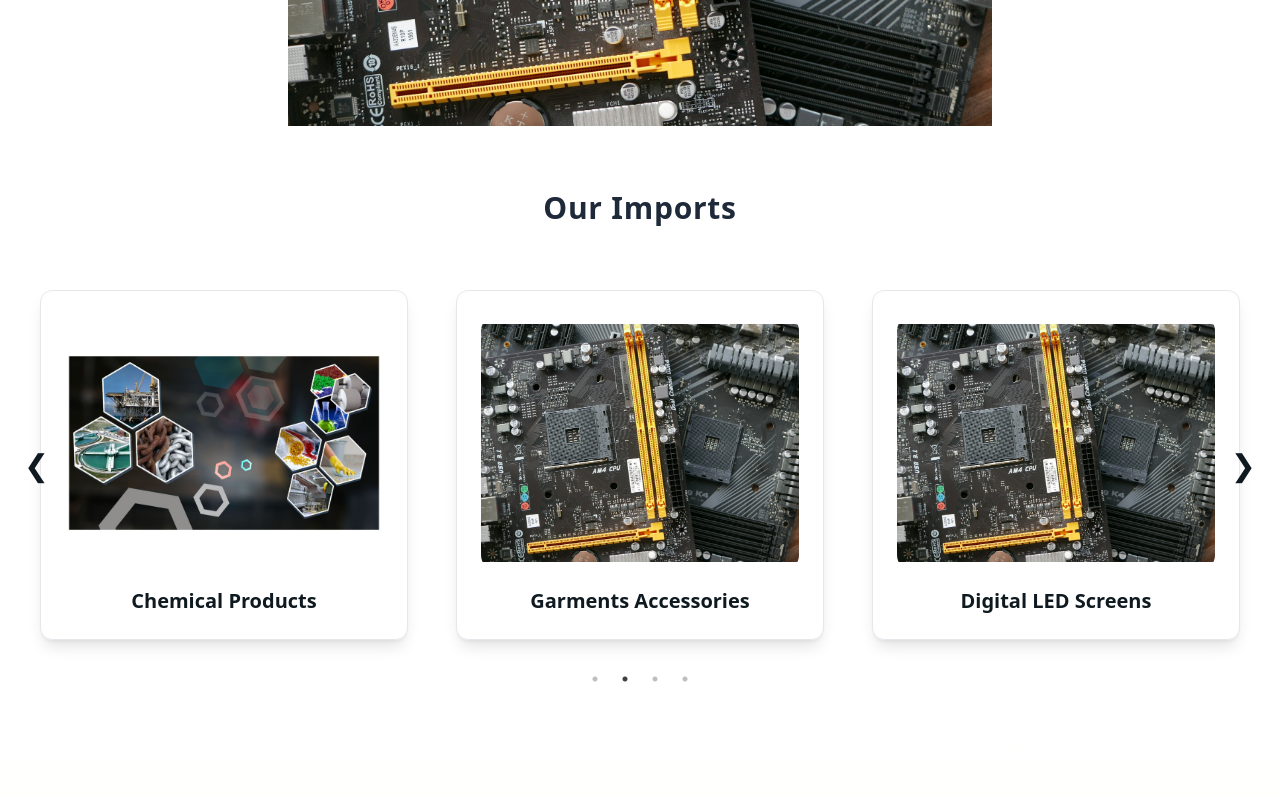
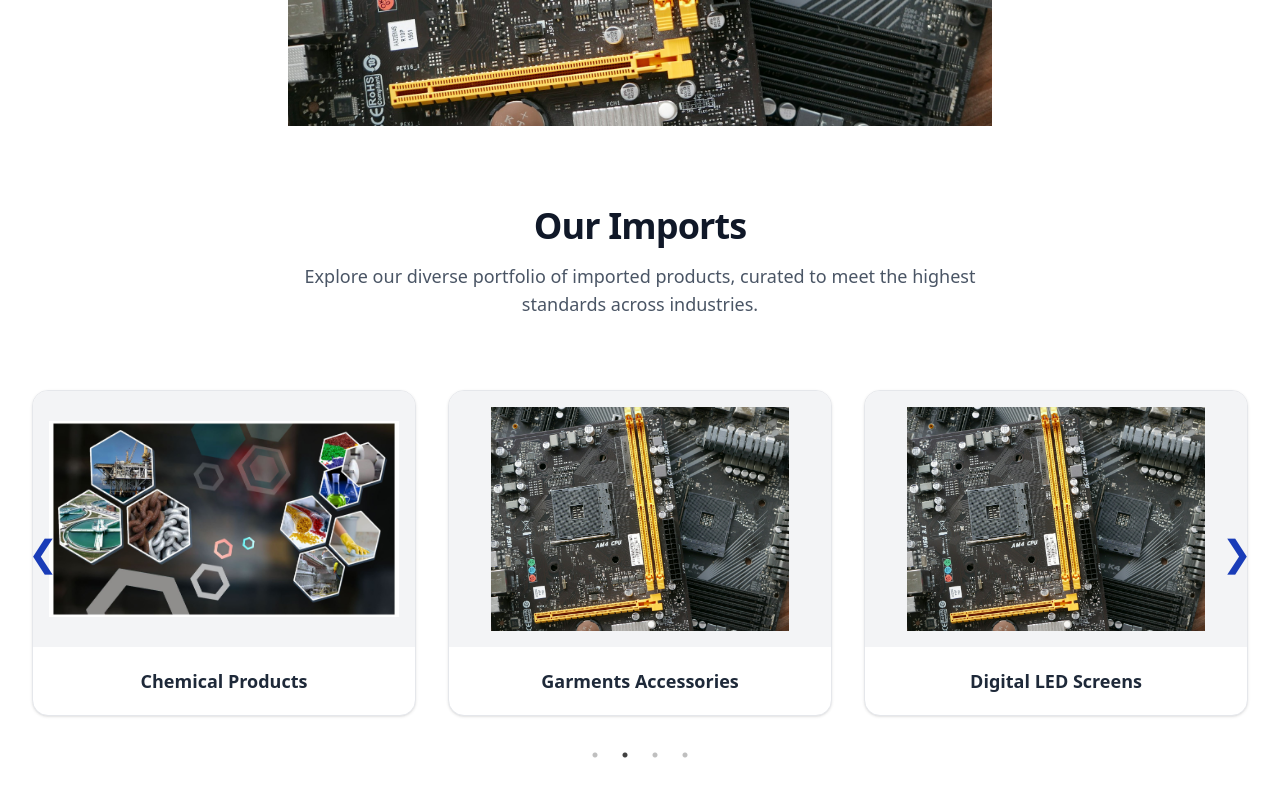
Before and after one commit to Imran-2020331101/Momen_Traders_portfolio, a React (Vite) app: page / in a window 1280 px wide. Shown: the part 540-1336 px from the top of the page. Built offline with nearby package versions, Linux system fonts and the light colour scheme.

Commit message:
ready 0.3

```diff
--- a/src/components/Navbar.jsx
+++ b/src/components/Navbar.jsx
@@ -36,11 +36,11 @@
             {/* Desktop View - Full Info */}
             <div className="hidden sm:flex items-center space-x-2 hover:text-blue-500 transition-colors duration-200">
               <PhoneIcon className="w-5 h-5 text-blue-600" />
-              <a href="tel:+919925460006">(+880) 1906019777</a>
+              <a href="tel:+8801906019777">(+880) 1906019777</a>
             </div>
             <div className="hidden sm:flex items-center space-x-2 hover:text-blue-500 transition-colors duration-200">
               <EnvelopeIcon className="w-5 h-5 text-blue-600" />
-              <a href="mailto:support@maxwelladditives.com">
+              <a href="mailto:support@momentraders.com">
                 support@momentraders.com
               </a>
             </div>
--- a/src/components/Works.jsx
+++ b/src/components/Works.jsx
@@ -5,11 +5,10 @@
 import { category } from '../Data';
 
 // Custom Arrows
-function NextArrow(props) {
-  const { onClick } = props;
+function NextArrow({ onClick }) {
   return (
     <div
-      className="absolute right-2 top-1/2 transform -translate-y-1/2 z-10 cursor-pointer text-3xl text-[#0f1a20] hover:text-blue-600"
+      className="absolute right-3 top-1/2 transform -translate-y-1/2 z-10 cursor-pointer text-4xl text-blue-800 hover:text-blue-600"
       onClick={onClick}
     >
       ❯
@@ -17,11 +16,10 @@
   );
 }
 
-function PrevArrow(props) {
-  const { onClick } = props;
+function PrevArrow({ onClick }) {
   return (
     <div
-      className="absolute left-2 top-1/2 transform -translate-y-1/2 z-10 cursor-pointer text-3xl text-[#0f1a20] hover:text-blue-600"
+      className="absolute left-3 top-1/2 transform -translate-y-1/2 z-10 cursor-pointer text-4xl text-blue-800 hover:text-blue-600"
       onClick={onClick}
     >
       ❮
@@ -39,7 +37,7 @@
     slidesToShow: 3,
     slidesToScroll: 1,
     autoplay: true,
-    autoplaySpeed: 3500,
+    autoplaySpeed: 4000,
     nextArrow: <NextArrow />,
     prevArrow: <PrevArrow />,
     responsive: [
@@ -48,36 +46,50 @@
         settings: {
           slidesToShow: 2,
           slidesToScroll: 1,
-          dots: true
+          dots: true,
         }
       },
       {
         breakpoint: 640,
         settings: {
           slidesToShow: 1,
-          slidesToScroll: 1
+          slidesToScroll: 1,
         }
       }
     ]
   };
 
   return (
-    <section id="works" className="py-16 bg-white">
-      <div className="container mx-auto px-4 text-center relative">
-        <h2 className="text-3xl font-bold mb-10 text-gray-800 tracking-wide">Our Imports</h2>
+    <section id="works" className="py-20 scroll-smooth snap-y">
+      <div className="container mx-auto px-4 text-center relative snap-start">
+        <h2 className="text-4xl font-bold text-gray-900 mb-4 tracking-tight">
+          Our Imports
+        </h2>
+        <p className="text-gray-600 mb-12 text-lg max-w-2xl mx-auto">
+          Explore our diverse portfolio of imported products, curated to meet the highest standards across industries.
+        </p>
+
         <Slider {...settings}>
           {category.map((product, index) => (
-            <div key={index} className="px-6 py-6 ">
+            <div key={index} className="px-4 py-6 snap-center">
               <div
                 onClick={() => setSelectedProduct(product)}
-                className="cursor-pointer bg-white p-6 rounded-xl transition duration-300 shadow-lg border border-gray-200 hover:shadow-[0_10px_20px_rgba(15,26,32,0.2)] hover:scale-[1.03] transform"
+                className="cursor-pointer bg-white rounded-2xl border border-gray-200 shadow-sm hover:shadow-xl transition duration-300 overflow-hidden group"
               >
-                <img
-                  src={product.imageUrl}
-                  alt={product.title}
-                  className="w-full h-64 object-contain mb-4 rounded-2xl"
-                />
-                <h3 className="text-xl font-semibold text-[#0f1a20]">{product.title}</h3>
+                <div className="h-64 w-full bg-gray-100 flex items-center justify-center p-4">
+                  <img
+                    src={product.imageUrl}
+                    alt={product.title}
+                    className="object-contain h-full w-full transition-transform duration-300 group-hover:scale-105"
+                  />
+                </div>
+                <div className="p-5">
+                  <h3
+                    className="text-lg font-semibold text-gray-800 group-hover:text-blue-400 transition-colors duration-200 active:scale-95 transform"
+                  >
+                    {product.title}
+                  </h3>
+                </div>
               </div>
             </div>
           ))}
@@ -86,26 +98,37 @@
         {/* Modal */}
         {selectedProduct && (
           <div
-            className="fixed inset-0 bg-black bg-opacity-50 flex items-center justify-center z-50"
+            className="fixed inset-0 bg-black bg-opacity-60 backdrop-blur-sm z-50 flex items-center justify-center p-4"
             onClick={() => setSelectedProduct(null)}
           >
             <div
-              className="bg-white max-w-md mx-4 md:mx-0 rounded-2xl shadow-xl p-6 relative animate-fade-in"
+              className="bg-white max-w-lg w-full rounded-2xl shadow-2xl p-6 relative animate-fade-in"
               onClick={(e) => e.stopPropagation()}
             >
               <button
                 onClick={() => setSelectedProduct(null)}
-                className="absolute top-3 right-4 text-gray-500 hover:text-red-500 text-xl"
+                className="absolute top-4 right-5 text-gray-400 hover:text-red-500 text-2xl"
               >
                 &times;
               </button>
               <img
                 src={selectedProduct.imageUrl}
                 alt={selectedProduct.title}
-                className="w-full h-60 object-contain mb-4 rounded-lg"
+                className="w-full h-64 object-contain mb-6 rounded-xl"
               />
-              <h3 className="text-2xl font-bold mb-2">{selectedProduct.title}</h3>
-              <p className="text-gray-600">{selectedProduct.description}</p>
+              <h3 className="text-2xl font-bold text-gray-900 mb-2">
+                {selectedProduct.title}
+              </h3>
+              <p className="text-gray-700 leading-relaxed">
+                {selectedProduct.description}
+              </p>
+              <div className="mt-6">
+                <button
+                  className="px-6 py-2 bg-blue-600 text-white rounded-full hover:bg-blue-700 transition-all duration-300"
+                >
+                  Learn More
+                </button>
+              </div>
             </div>
           </div>
         )}
--- a/tailwind.config.js
+++ b/tailwind.config.js
@@ -1,5 +1,6 @@
 /** @type {import('tailwindcss').Config} */
 export default {
+  darkMode: false, // ⛔ Force light mode only
   content: ['./index.html', './src/**/*.{js,ts,jsx,tsx}'],
   theme: {
     extend: {
```
